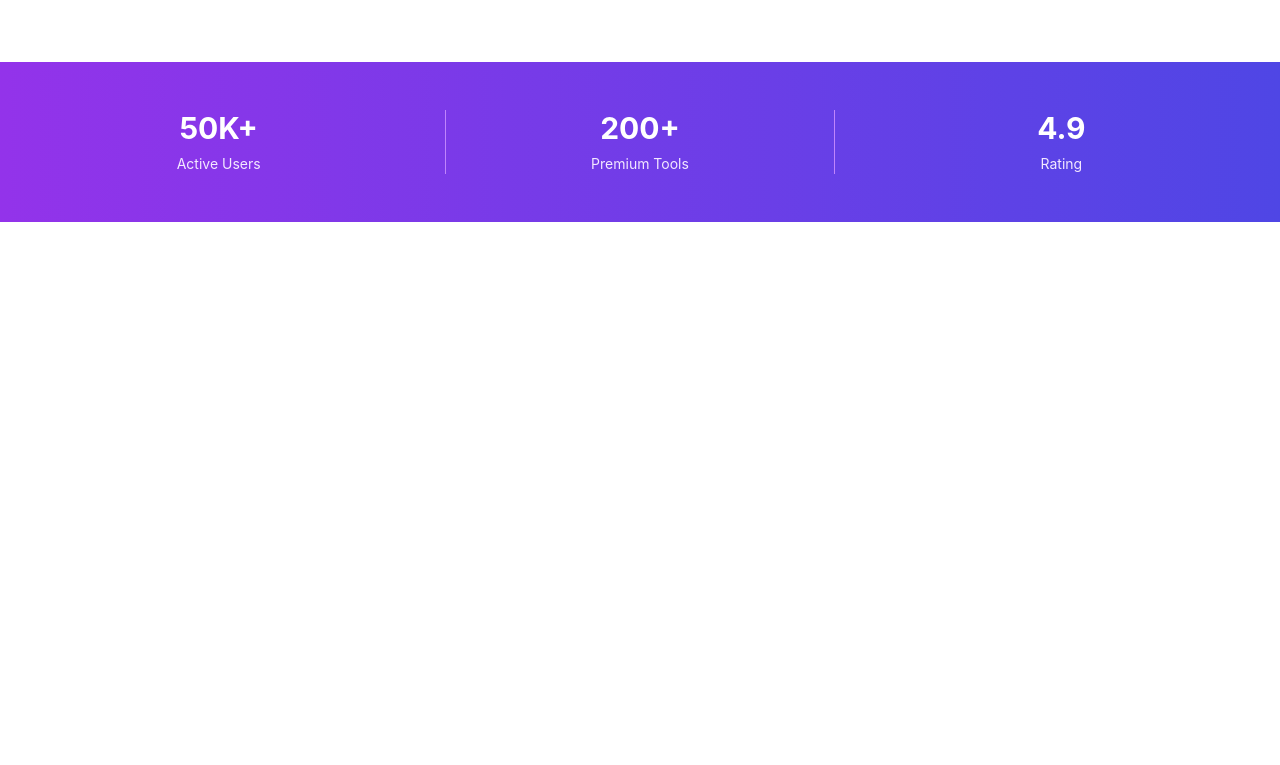
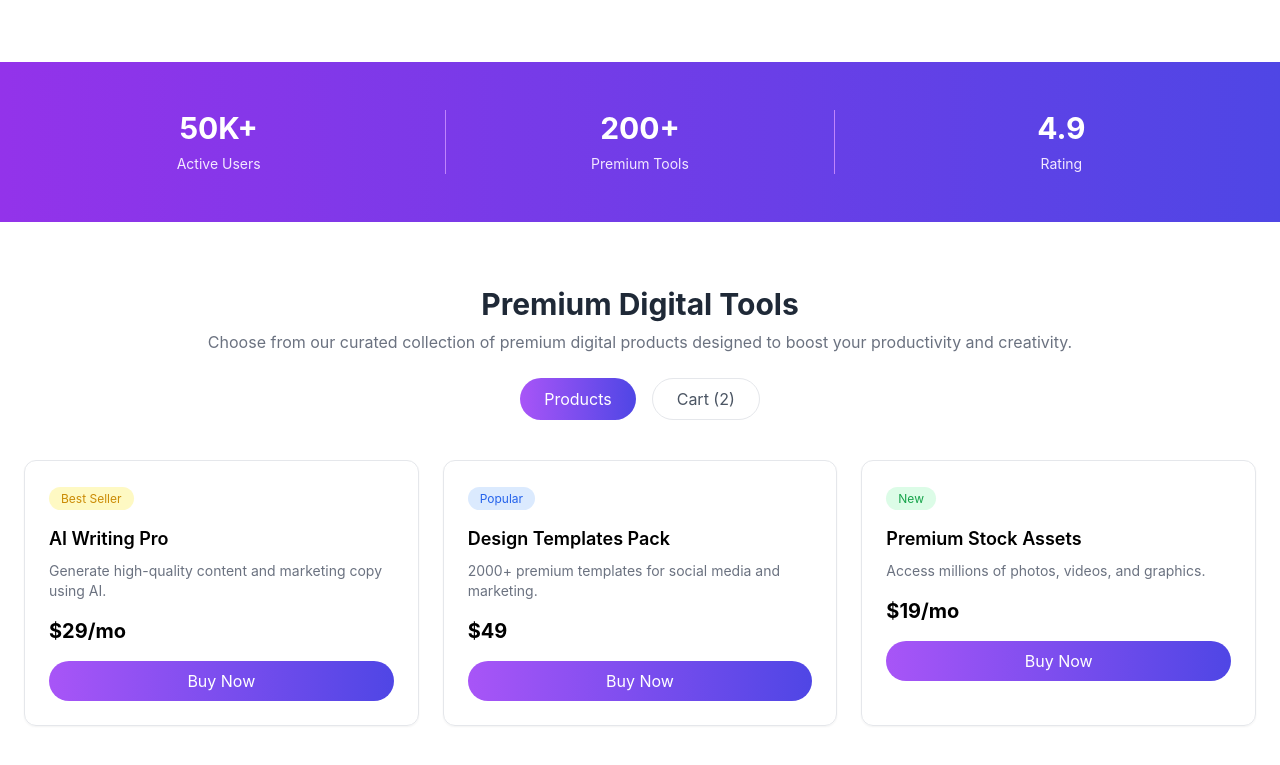
Before and after one commit to musfik070-gif/my-project, a React (Vite) app: page / in a window 1280 px wide. Shown: the part 667-1432 px from the top of the page. Before the commit the page ends 889 px from the top, so only its background shows below. Built offline with nearby package versions, Linux system fonts and the light colour scheme.

Commit message:
added camera and creating demo grid card for raph 3

```diff
--- a/src/App.jsx
+++ b/src/App.jsx
@@ -1,6 +1,7 @@
 import Navbar from "./components/Navbar";
 import Hero from "./components/Hero";
 import Stats from "./components/Stats";
+import Products from "./components/Products";
 
 function App() {
   return (
@@ -8,6 +9,7 @@
       <Navbar />
       <Hero />
       <Stats />
+      <Products />
     </div>
   );
 }
--- a/src/components/Products.jsx
+++ b/src/components/Products.jsx
@@ -0,0 +1,90 @@
+function Products() {
+  return (
+    <div className="max-w-7xl mx-auto px-6 py-16">
+      {/* Title */}
+      <div className="text-center mb-10">
+        <h2 className="text-3xl font-bold text-gray-800">
+          Premium Digital Tools
+        </h2>
+
+        <p className="text-gray-500 mt-2">
+          Choose from our curated collection of premium digital products
+          designed to boost your productivity and creativity.
+        </p>
+
+        {/* Tabs */}
+        <div className="flex justify-center gap-4 mt-6">
+          <button className="bg-gradient-to-r from-purple-500 to-indigo-600 text-white px-6 py-2 rounded-full">
+            Products
+          </button>
+
+          <button className="border px-6 py-2 rounded-full text-gray-600">
+            Cart (2)
+          </button>
+        </div>
+      </div>
+
+      {/* PRODUCT GRID */}
+      <div className="grid grid-cols-1 md:grid-cols-2 lg:grid-cols-3 gap-6">
+        {/* CARD 1 */}
+        <div className="border rounded-xl p-6 shadow-sm">
+          <span className="text-xs bg-yellow-100 text-yellow-600 px-3 py-1 rounded-full">
+            Best Seller
+          </span>
+
+          <h3 className="text-lg font-semibold mt-4">AI Writing Pro</h3>
+
+          <p className="text-gray-500 text-sm mt-2">
+            Generate high-quality content and marketing copy using AI.
+          </p>
+
+          <p className="text-xl font-bold mt-4">$29/mo</p>
+
+          <button className="w-full mt-4 bg-gradient-to-r from-purple-500 to-indigo-600 text-white py-2 rounded-full">
+            Buy Now
+          </button>
+        </div>
+
+        {/* CARD 2 */}
+        <div className="border rounded-xl p-6 shadow-sm">
+          <span className="text-xs bg-blue-100 text-blue-600 px-3 py-1 rounded-full">
+            Popular
+          </span>
+
+          <h3 className="text-lg font-semibold mt-4">Design Templates Pack</h3>
+
+          <p className="text-gray-500 text-sm mt-2">
+            2000+ premium templates for social media and marketing.
+          </p>
+
+          <p className="text-xl font-bold mt-4">$49</p>
+
+          <button className="w-full mt-4 bg-gradient-to-r from-purple-500 to-indigo-600 text-white py-2 rounded-full">
+            Buy Now
+          </button>
+        </div>
+
+        {/* CARD 3 */}
+        <div className="border rounded-xl p-6 shadow-sm">
+          <span className="text-xs bg-green-100 text-green-600 px-3 py-1 rounded-full">
+            New
+          </span>
+
+          <h3 className="text-lg font-semibold mt-4">Premium Stock Assets</h3>
+
+          <p className="text-gray-500 text-sm mt-2">
+            Access millions of photos, videos, and graphics.
+          </p>
+
+          <p className="text-xl font-bold mt-4">$19/mo</p>
+
+          <button className="w-full mt-4 bg-gradient-to-r from-purple-500 to-indigo-600 text-white py-2 rounded-full">
+            Buy Now
+          </button>
+        </div>
+      </div>
+    </div>
+  );
+}
+
+export default Products;
```
Also changed, not shown: assetsmain/products/camera.png (added).
